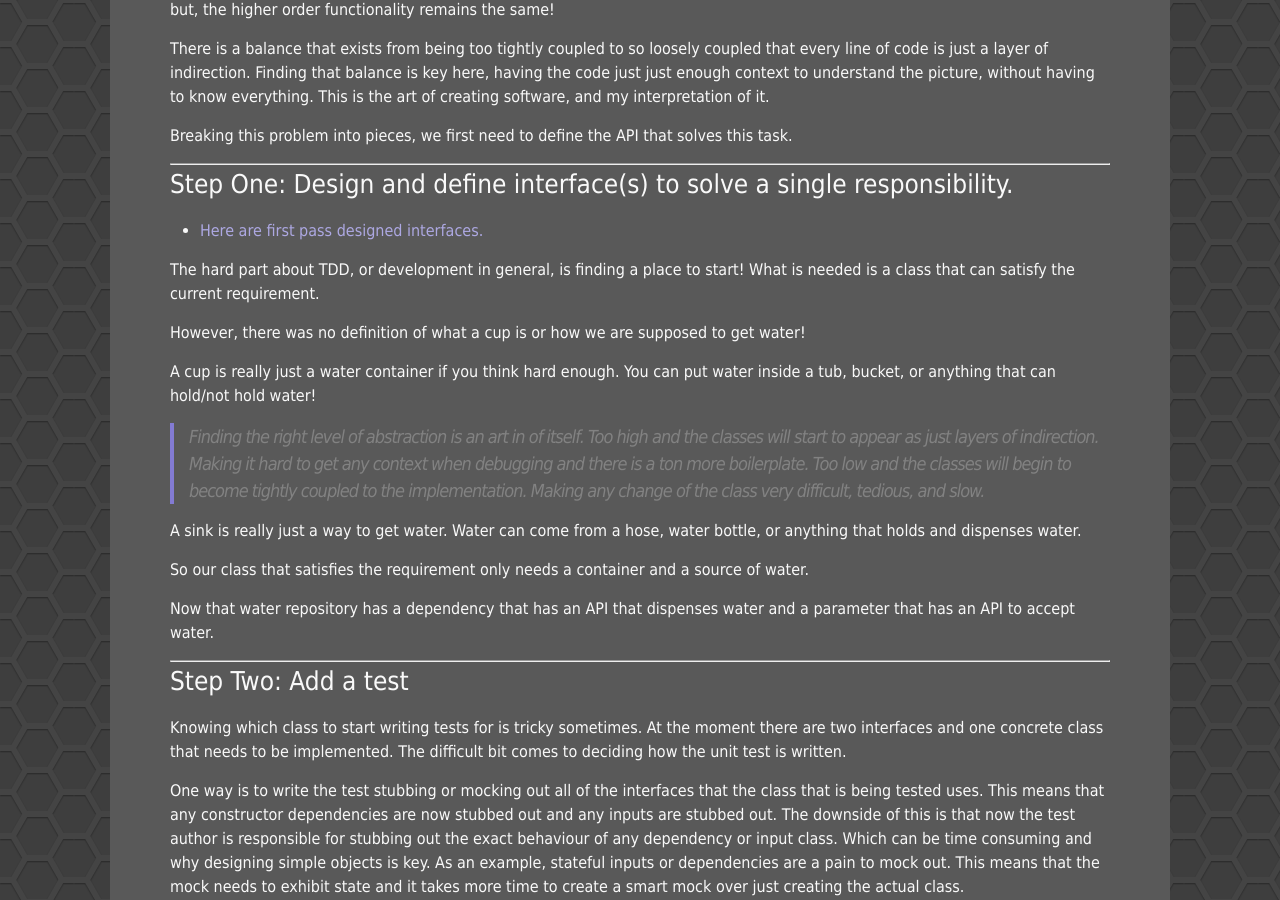
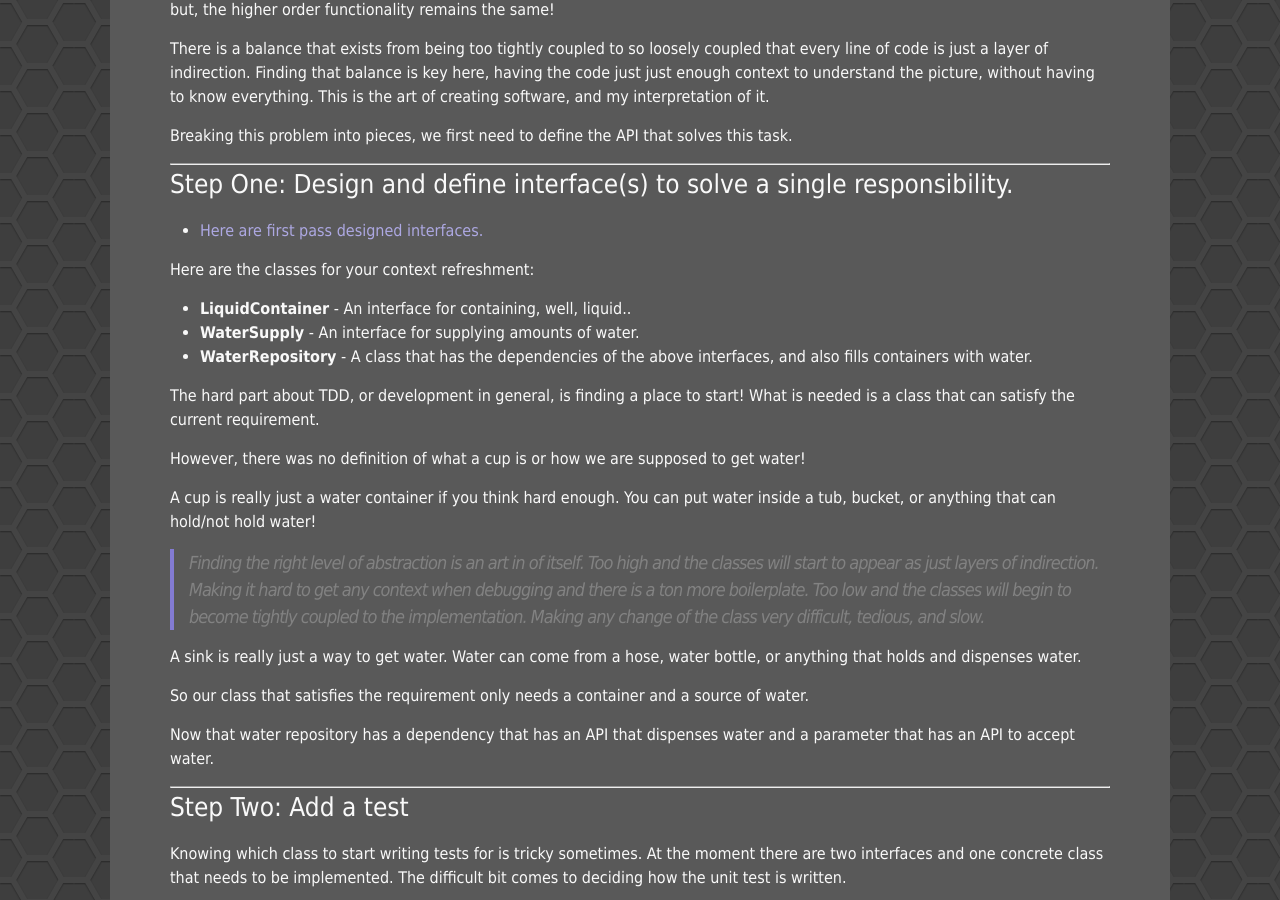
Before and after one commit to Unthrottled/blog, a Jekyll site: the page built from _posts/2017-12-29-Hydration-Driven-Devolpment.md, in a window 1280 px wide and 900 px high, scrolled down 2222 px. Built offline with Jekyll 4.4.1, drawn with Linux system fonts in a browser that asks for light colours.

Commit message:
One context please

```diff
--- a/_posts/2017-12-29-Hydration-Driven-Devolpment.md
+++ b/_posts/2017-12-29-Hydration-Driven-Devolpment.md
@@ -96,6 +96,12 @@ Breaking this problem into pieces, we first need to define the API that solves t
 ### Step One: Design and define interface(s) to solve a single responsibility.
 
 - [Here are first pass designed interfaces.]({{site.url}}/code/hdd/first_pass.html)
+
+Here are the classes for your context refreshment:
+
+- **LiquidContainer** - An interface for containing, well, liquid..
+- **WaterSupply** - An interface for supplying amounts of water.
+- **WaterRepository** - A class that has the dependencies of the above interfaces, and also fills containers with water.
 
 The hard part about TDD, or development in general, is finding a place to start!
 What is needed is a class that can satisfy the current requirement.
```
